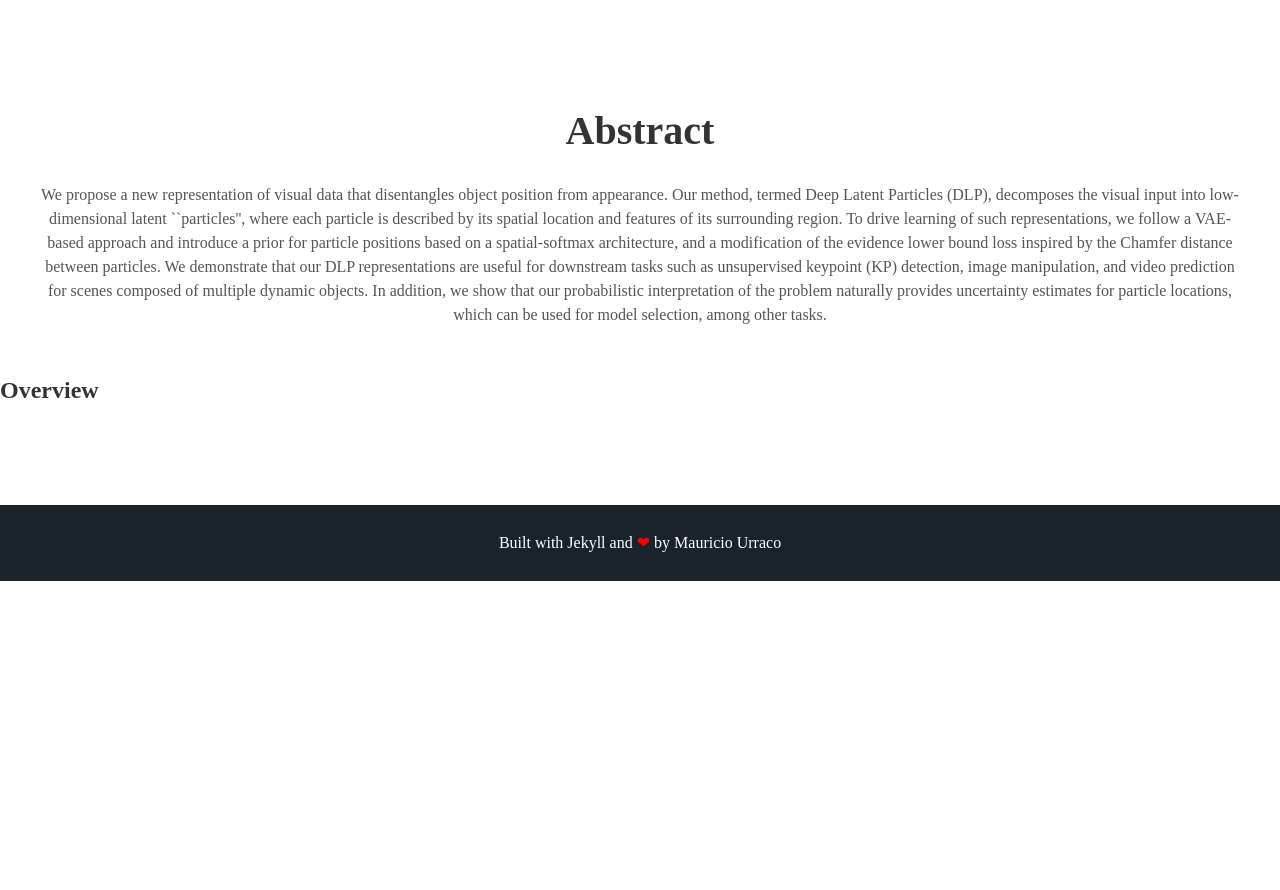
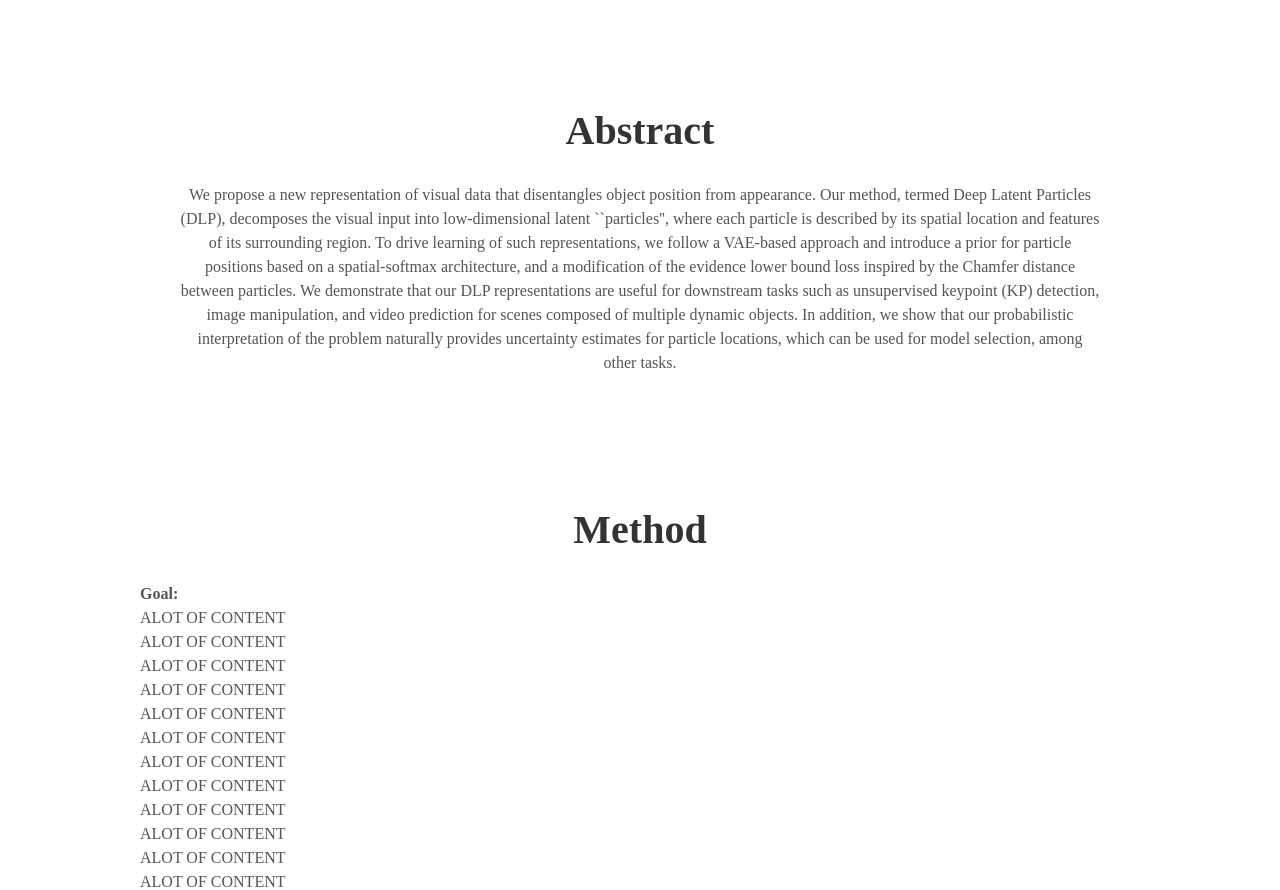
Before and after one commit to taldatech/deep-latent-particles-web, a Jekyll site: the page built from index.md, in a window 1280 px wide, cut to the strip 924-1814 px from the top of the page. Built offline with Jekyll 4.4.1, drawn with Linux system fonts in a browser that asks for light colours; some web fonts are replaced; before the commit the page ends 1505 px from its top, so only the background shows below that; some of the changed text lies outside the part shown.

Commit message:
page width adjust

```diff
--- a/index.md
+++ b/index.md
@@ -1,18 +1,75 @@
 ---
 layout: default
 ---
+<style>
+div.mw {
+  max-width: 1000px;
+  margin: auto;
+}
+</style>
 
 <h1 align="center">
   <br>
 Abstract
   <br>
 </h1>
-
+<div class="mw">
 <blockquote style="text-align: center;">
         We propose a new representation of visual data that disentangles object position from appearance. Our method, termed Deep Latent Particles (DLP), decomposes the visual input into low-dimensional latent ``particles'', where each particle is described by its spatial location and features of its surrounding region.
          To drive learning of such representations, we follow a VAE-based approach and introduce a prior for particle positions based on a spatial-softmax architecture, and a modification of the evidence lower bound loss inspired by the Chamfer distance between particles.
          We demonstrate that our DLP representations are useful for downstream tasks such as unsupervised keypoint (KP) detection, image manipulation, and video prediction for scenes composed of multiple dynamic objects. In addition, we show that our probabilistic interpretation of the problem naturally provides uncertainty estimates for particle locations, which can be used for model selection, among other tasks.
 </blockquote>
+</div>
+
+<h1 align="center">
+  <br>
+Method
+  <br>
+</h1>
+
+<div class="mw">
+<b>Goal:</b>
+
+
+
+<br>
+ALOT OF CONTENT
+<br>
+ALOT OF CONTENT<br>
+ALOT OF CONTENT<br>
+ALOT OF CONTENT<br>
+ALOT OF CONTENT<br>
+ALOT OF CONTENT<br>
+ALOT OF CONTENT<br>
+ALOT OF CONTENT<br>
+ALOT OF CONTENT<br>
+ALOT OF CONTENT<br>
+ALOT OF CONTENT<br>
+ALOT OF CONTENT<br>
+ALOT OF CONTENT<br>
+ALOT OF CONTENT<br>
+ALOT OF CONTENT<br>
+ALOT OF CONTENT<br>
+ALOT OF CONTENT<br>
+ALOT OF CONTENT<br>
+ALOT OF CONTENT<br>
+ALOT OF CONTENT<br>
+ALOT OF CONTENT<br>
+ALOT OF CONTENT<br>
+ALOT OF CONTENT<br>
+ALOT OF CONTENT<br>
+ALOT OF CONTENT
+</div>
+
+<h1 align="center">
+  <br>
+Results
+  <br>
+</h1>
+
+<div class="mw">
+Results Summary
+</div>
 
 
 ### Overview
```
